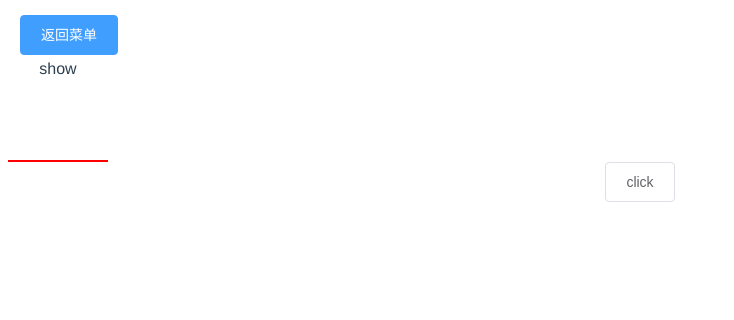
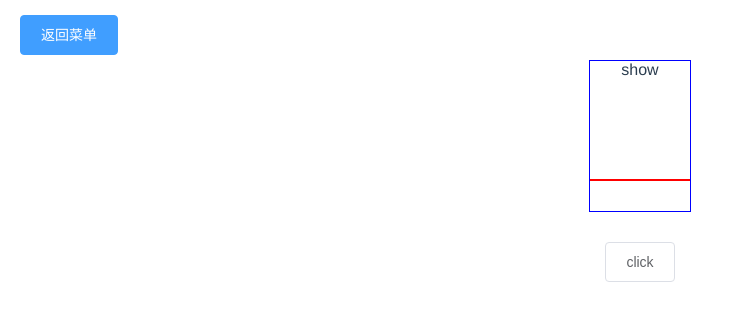
Before and after one commit to wofeichangshuai/vuedemo, a Vue app: page /transitionDemo1 in a window 1280 px wide. Shown: the top 320 px of the page, without its empty margins (0-734 px from the left). Built offline with nearby package versions, Linux system fonts and the light colour scheme.

Commit message:
feat:commit transition demo1

```diff
--- a/src/views/transition/demo1.vue
+++ b/src/views/transition/demo1.vue
@@ -8,9 +8,12 @@
 -->
 <template>
   <div class="dome1">
-    <transition name="show-tran">
-      <div v-show="show">show</div>
-    </transition>
+    <div class="first-div">
+      show
+      <transition name="show-tran">
+        <div class="show-div" v-show="show"></div>
+      </transition>
+    </div>
     <el-button @click="clickButton">click</el-button>
   </div>
 </template>
@@ -32,10 +35,19 @@ export default {
 
 <style lang="scss">
 .dome1 {
-  div {
+  .first-div {
     width: 100px;
-    height: 100px;
-    border-bottom: 2px solid red;
+    height: 150px;
+    margin: auto;
+    border: 1px solid blue;
+    .show-div {
+      width: 100px;
+      height: 100px;
+      border-bottom: 2px solid red;
+    }
+  }
+  .el-button {
+    margin-top: 30px;
   }
 }
 .show-tran-enter-active,
```
